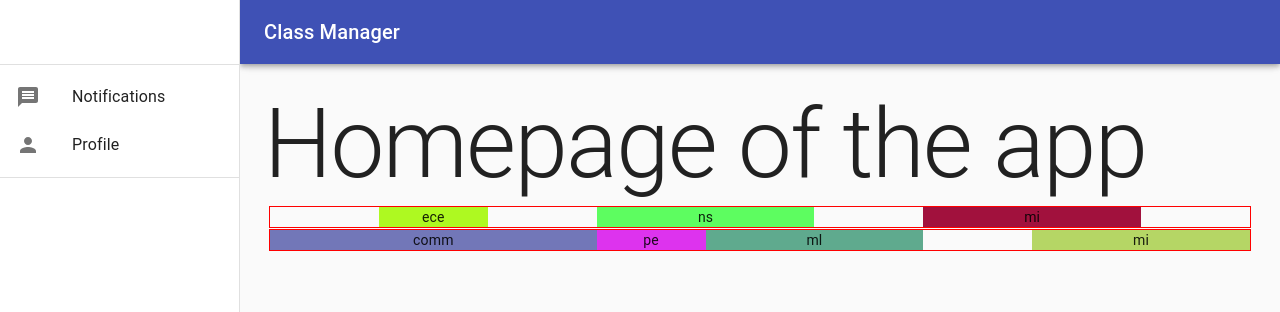
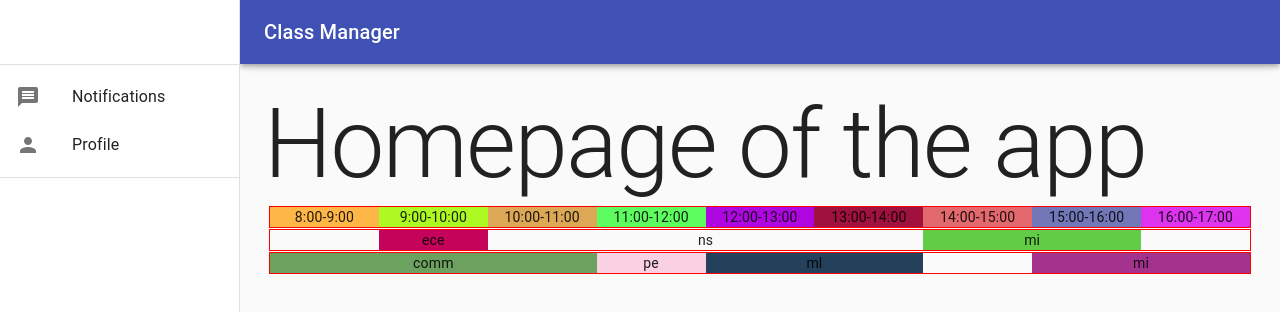
Before and after one commit to codingsamurai-10/class-manager-frontend, a React (Create React App) app: page / in a window 1280 px wide. Shown: the top 312 px of the page. Built offline with nearby package versions, Linux system fonts and the light colour scheme; the HTML template or start-up script is replaced by a standard one.

Commit message:
Added time slots of periods throughout the day as top row of table

```diff
--- a/src/containers/TimeTableContainer.js
+++ b/src/containers/TimeTableContainer.js
@@ -14,9 +14,22 @@ const timeTable = [
     ]
 ];
 
+const periodTimeSlots = [
+    {name: "8:00-9:00", start: 8, end: 9},
+    {name: "9:00-10:00", start: 9, end: 10},
+    {name: "10:00-11:00", start: 10, end: 11},
+    {name: "11:00-12:00", start: 11, end: 12},
+    {name: "12:00-13:00", start: 12, end: 13},
+    {name: "13:00-14:00", start: 13, end: 14},
+    {name: "14:00-15:00", start: 14, end: 15},
+    {name: "15:00-16:00", start: 15, end: 16},
+    {name: "16:00-17:00", start: 16, end: 17}
+];
+
 export default function TimeTableContainer() {
     return (
         <div className="time-table-container">
+        <TimeTableRow data={periodTimeSlots} />
         {timeTable.map(row => (
             <TimeTableRow data={row} />
       ))}
```
